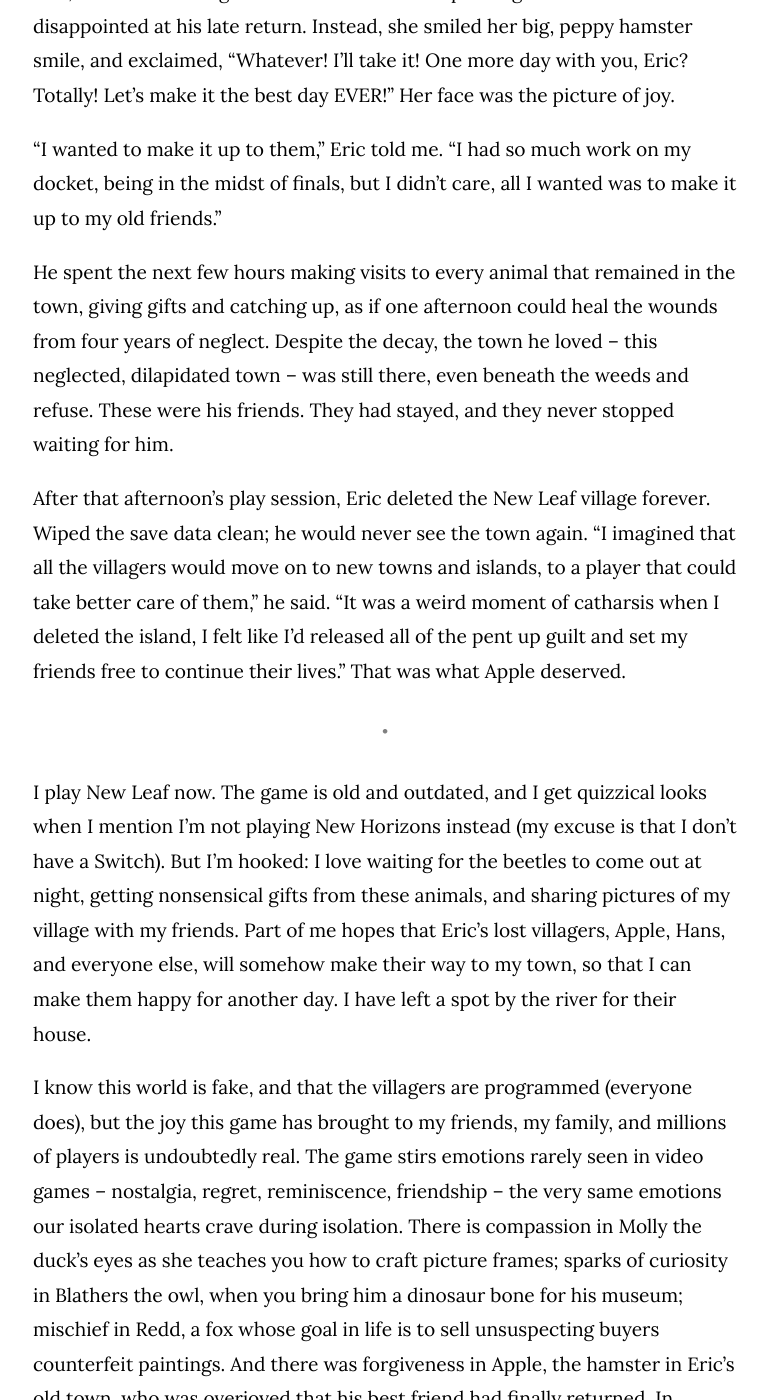
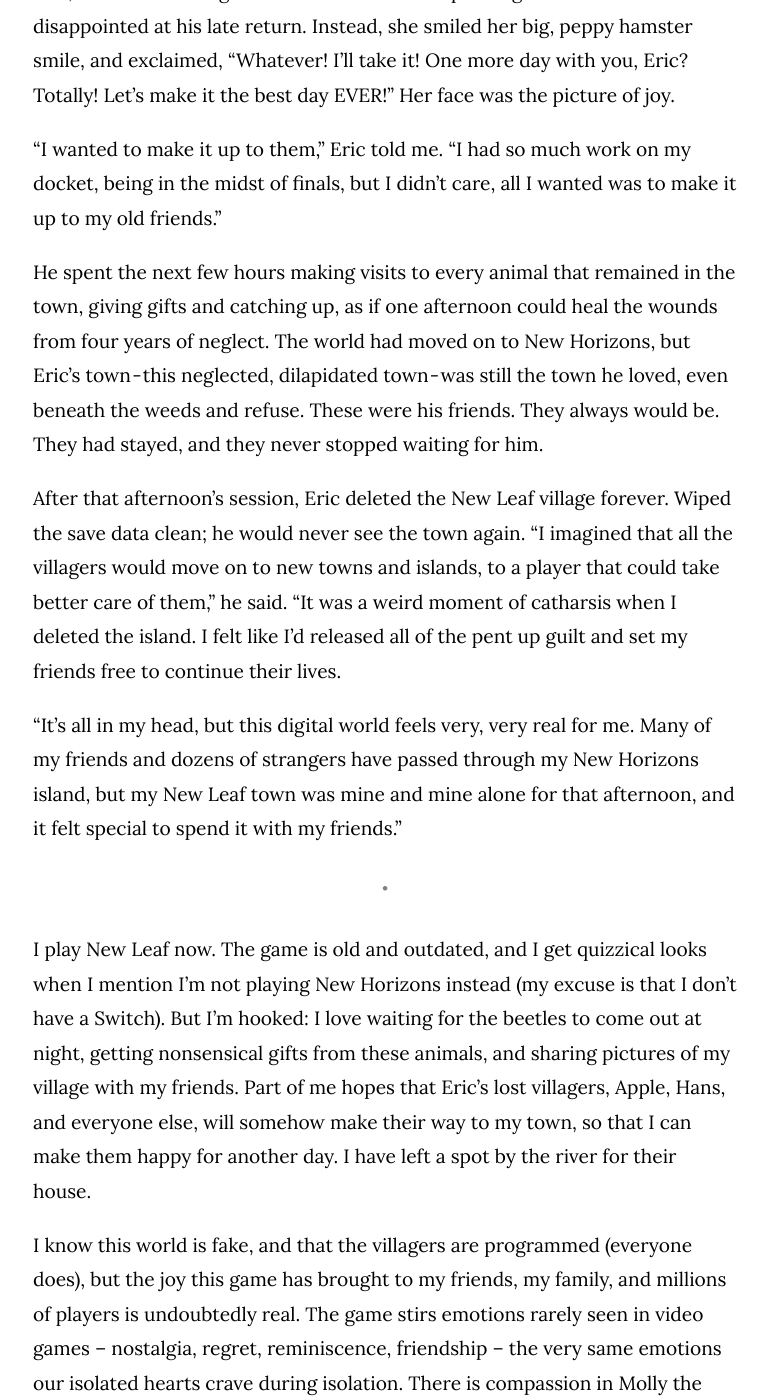
Before and after one commit to lycheekimchi/lycheekimchi.github.io, a Jekyll site: the page built from _posts/2020-05-03-islands.md, in a window 1280 px wide and 1400 px high, scrolled down 11853 px. Shown: the whole window, without its empty margins (255-1023 px from the left). Built offline with Jekyll 4.4.1, drawn with Linux system fonts in a browser that asks for light colours; some web fonts are replaced; some of the changed text lies outside the part shown.

Commit message:
revising islands piece
I rewrote eric's section incorporating more of his quotes and to make it read more smoothly. Also a line about Bread

```diff
--- a/_posts/2020-05-03-islands.md
+++ b/_posts/2020-05-03-islands.md
@@ -122,9 +122,11 @@ But he saw a red hamster wandering towards him and realized with a start – *Ap
 
 “I wanted to make it up to them,” Eric told me. “I had so much work on my docket, being in the midst of finals, but I didn’t care, all I wanted was to make it up to my old friends.”
 
-He spent the next few hours making visits to every animal that remained in the town, giving gifts and catching up, as if one afternoon could heal the wounds from four years of neglect. Despite the decay, the town he loved – this neglected, dilapidated town – was still there, even beneath the weeds and refuse. These were his friends. They had stayed, and they never stopped waiting for him.
+He spent the next few hours making visits to every animal that remained in the town, giving gifts and catching up, as if one afternoon could heal the wounds from four years of neglect. The world had moved on to New Horizons, but Eric's town - this neglected, dilapidated town - was still the town he loved, even beneath the weeds and refuse. These were his friends. They always would be. They had stayed, and they never stopped waiting for him.
 
-After that afternoon’s play session, Eric deleted the New Leaf village forever. Wiped the save data clean; he would never see the town again. “I imagined that all the villagers would move on to new towns and islands, to a player that could take better care of them,” he said. “It was a weird moment of catharsis when I deleted the island, I felt like I'd released all of the pent up guilt and set my friends free to continue their lives.” That was what Apple deserved.
+After that afternoon's session, Eric deleted the New Leaf village forever. Wiped the save data clean; he would never see the town again. “I imagined that all the villagers would move on to new towns and islands, to a player that could take better care of them,” he said. “It was a weird moment of catharsis when I deleted the island. I felt like I'd released all of the pent up guilt and set my friends free to continue their lives.
+
+“It's all in my head, but this digital world feels very, very real for me. Many of my friends and dozens of strangers have passed through my New Horizons island, but my New Leaf town was mine and mine alone for that afternoon, and it felt special to spend it with my friends.”
 
 {% include divider.html %}
 
```
Also changed, not shown: other parts of _posts/2020-05-03-islands.md (+1 -1 lines).
